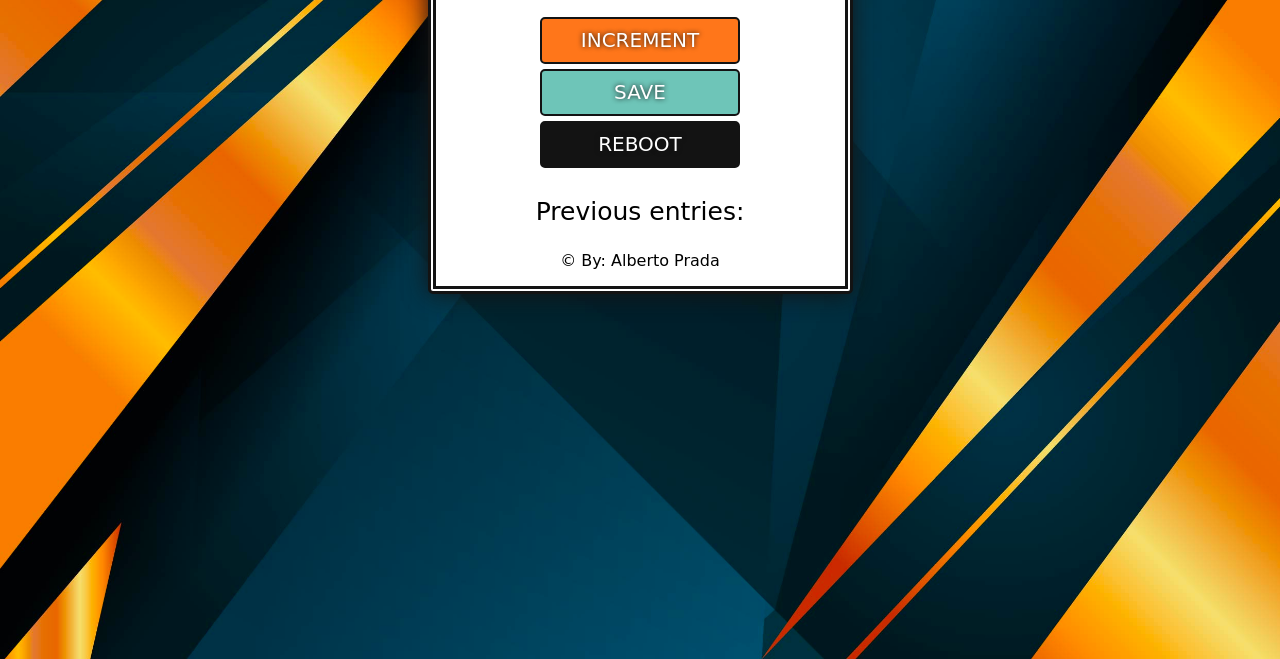
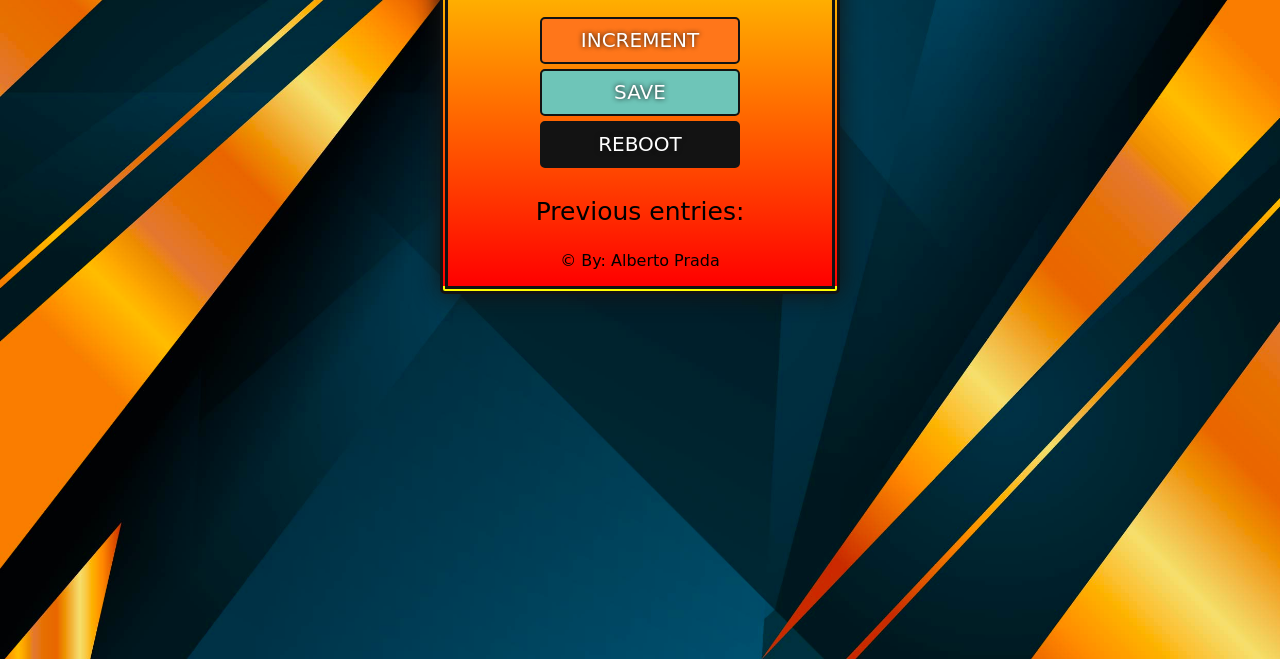
Before and after one commit to Aprada67/Counter, a plain HTML site: page index.html in a window 1280 px wide. Shown: the part 165-824 px from the top of the page. Drawn offline with nearby package versions, Linux system fonts and the light colour scheme; a web font is replaced by a local one.

Commit message:
Update index.css

```diff
--- a/index.css
+++ b/index.css
@@ -13,12 +13,11 @@ body {
 }
 
 .main {
-    background: #fff;
+    background-image: linear-gradient(yellow, red);
     border: 8px double #131313;
     border-radius: 5px;
     padding: 1em;
     margin: 1.5em auto;
-    width: 85%;
     box-shadow: 0 0 25px #131313;
     }
 
@@ -88,7 +87,7 @@ button {
 
     .container {
         margin: auto auto;
-        max-width: 500px;
+        max-width: 400px;
     }
 
     .btns {
```
